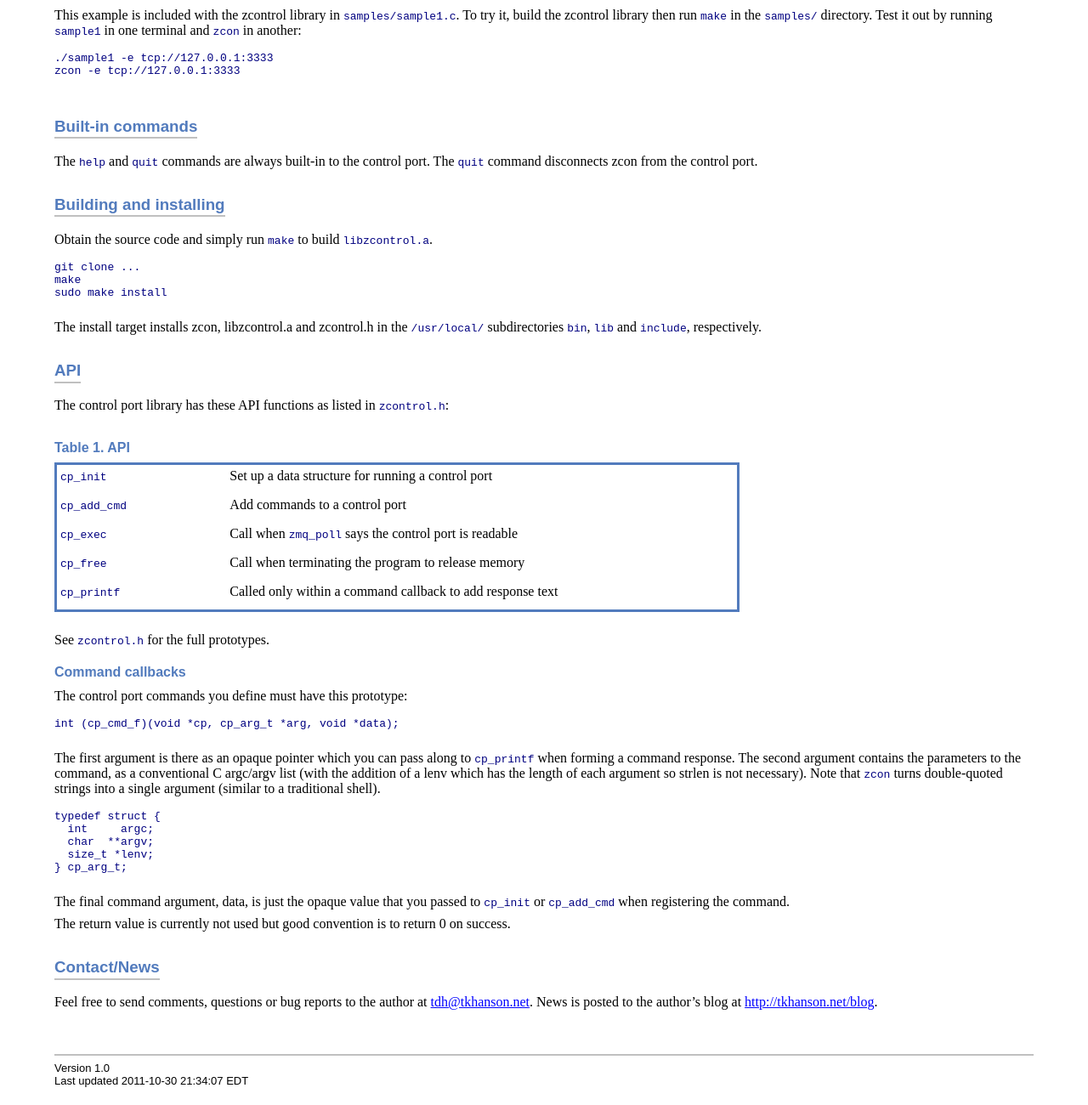
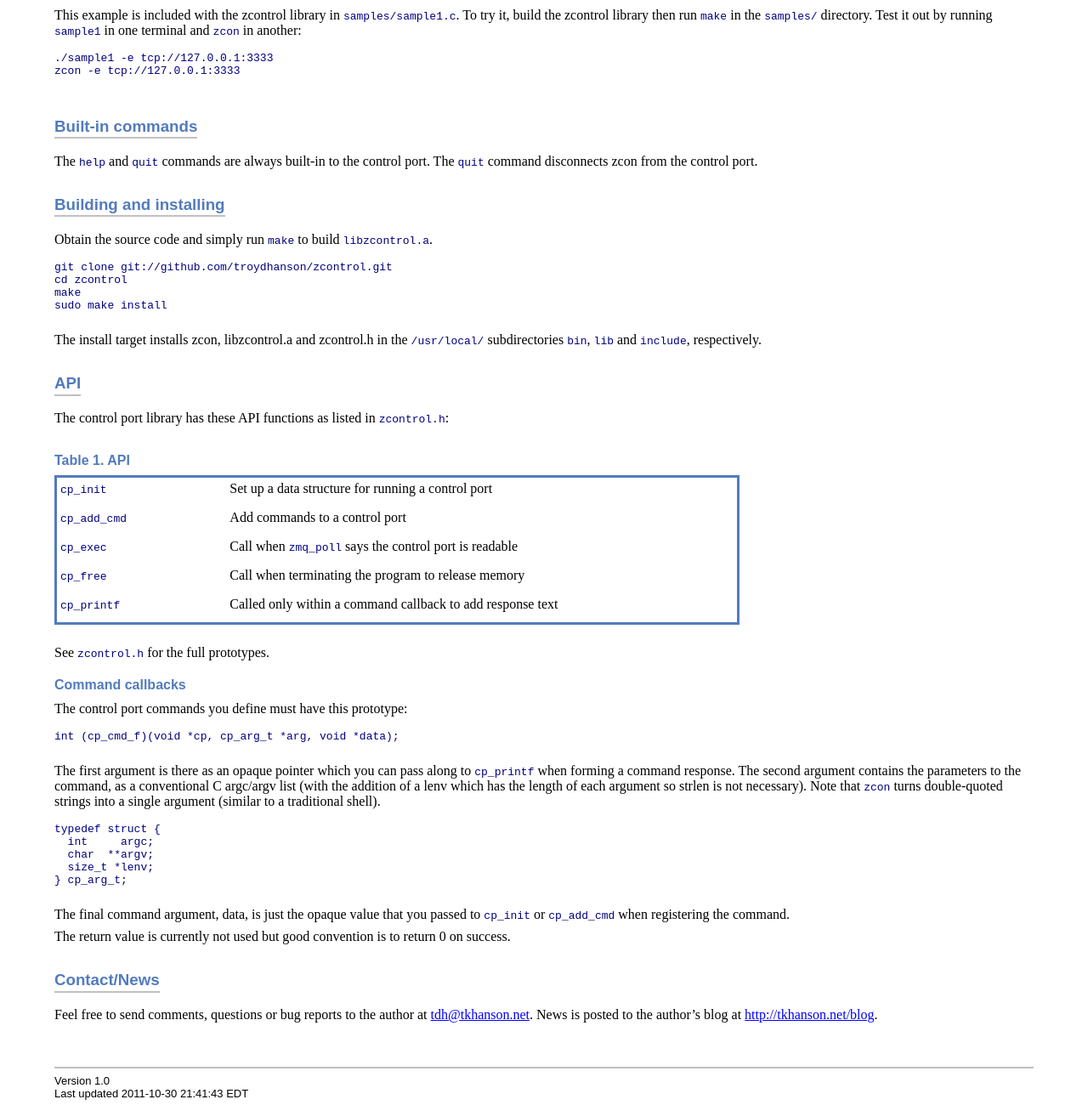
Before and after one commit to karlpilkington/zcontrol, a plain HTML site: page doc/zcontrol.html in a window 1280 px wide. Shown: the part 2771-4071 px from the top of the page at 85% size. Drawn offline with Linux system fonts and the light colour scheme.

Commit message:
Add clone address

```diff
--- a/doc/zcontrol.html
+++ b/doc/zcontrol.html
@@ -764,7 +764,8 @@ The <tt>quit</tt> command disconnects zcon from the control port.</p></div>
 <div class="paragraph"><p>Obtain the source code and simply run <tt>make</tt> to build <tt>libzcontrol.a</tt>.</p></div>
 <div class="literalblock">
 <div class="content">
-<pre><tt>git clone ...
+<pre><tt>git clone git://github.com/troydhanson/zcontrol.git
+cd zcontrol
 make
 sudo make install</tt></pre>
 </div></div>
@@ -839,7 +840,7 @@ success.</p></div>
 <div id="footer">
 <div id="footer-text">
 Version 1.0<br />
-Last updated 2011-10-30 21:34:07 EDT
+Last updated 2011-10-30 21:41:43 EDT
 </div>
 </div>
 </body>
```
Also changed, not shown: doc/zcontrol.txt.
